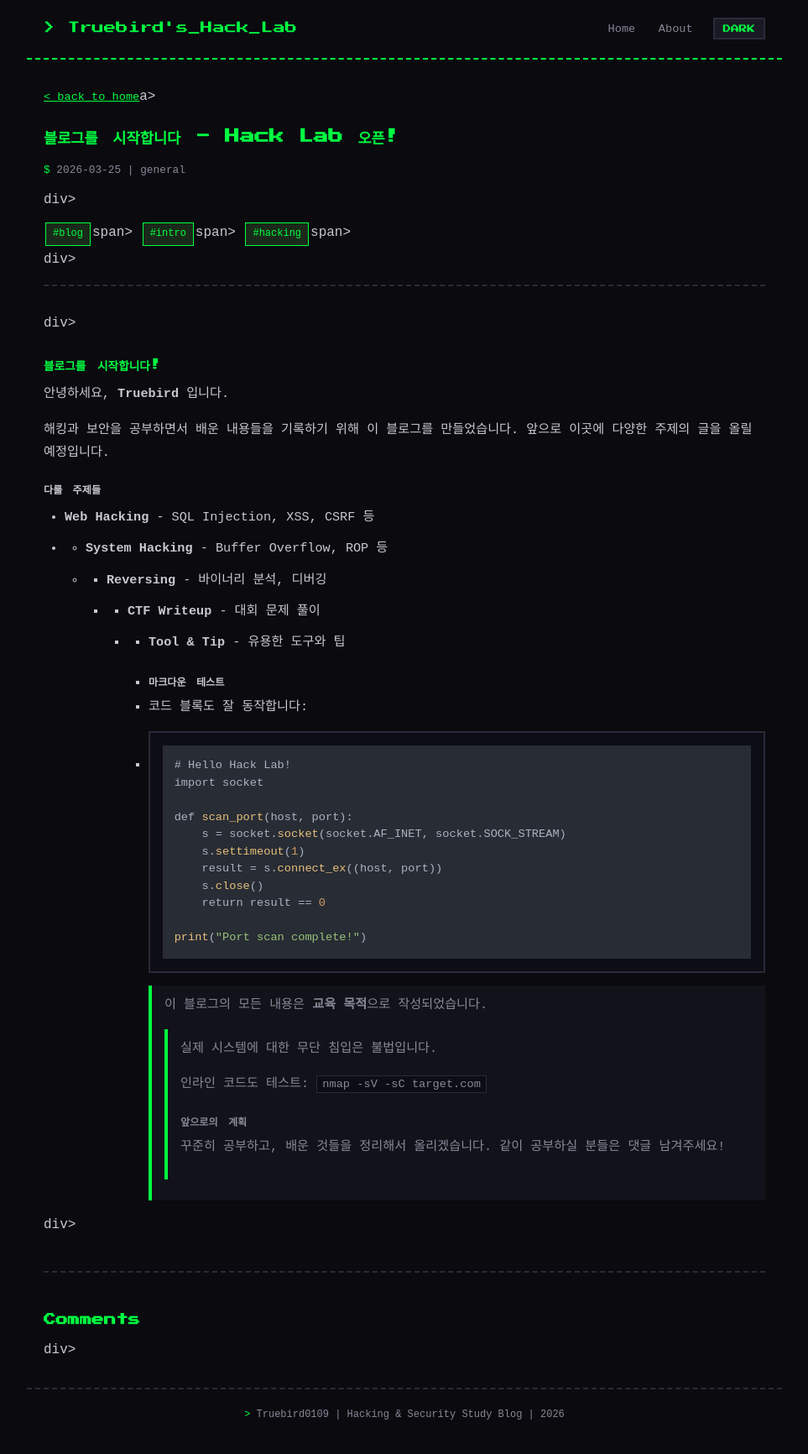
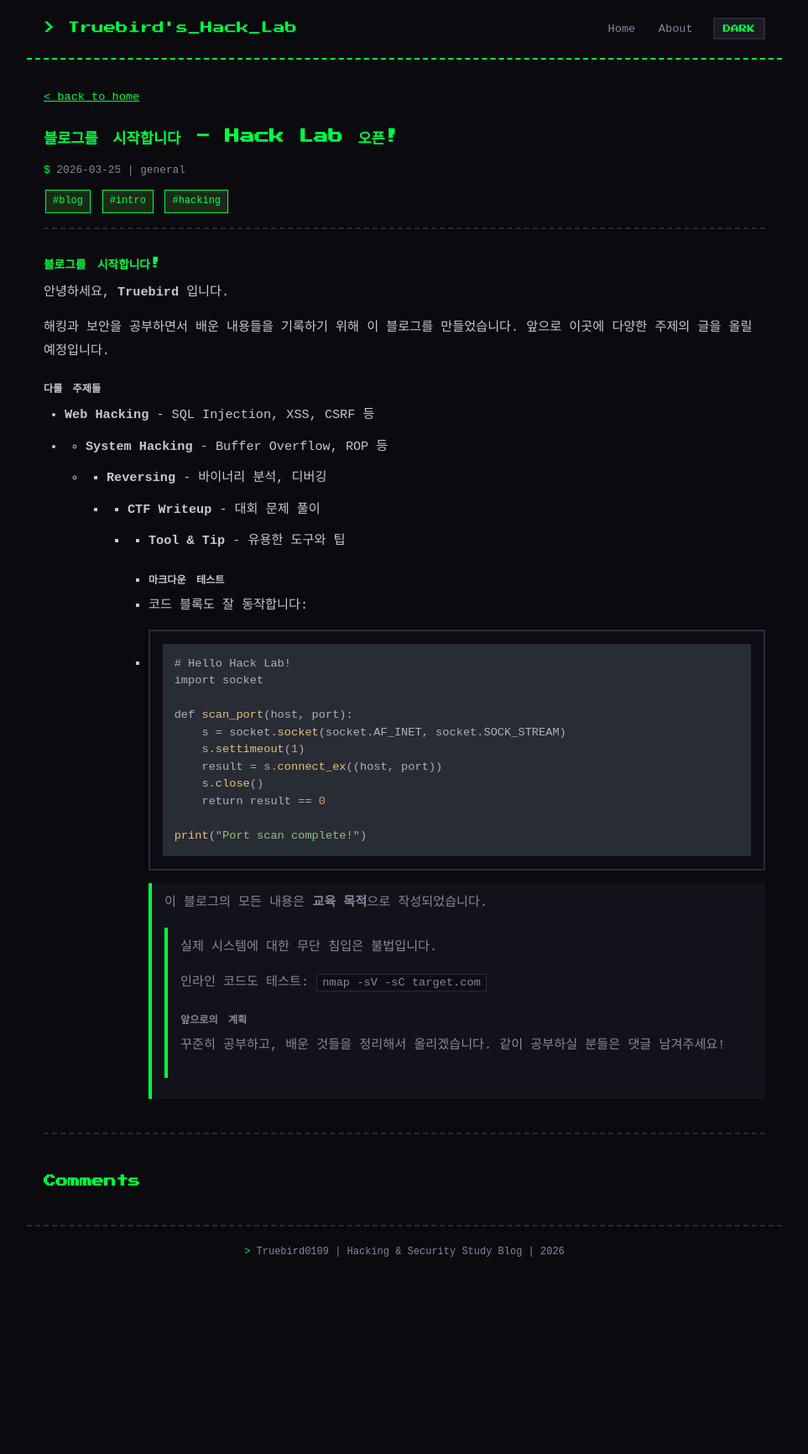
Before and after one commit to Truebird0109/Truebird0109.github.io, a Jekyll site: the page built from _posts/2026-03-25-welcome-to-hack-lab.md, in a window 1280 px wide. Shown: the whole page at 84% size, without its empty margins (158-1121 px from the left). Built offline with Jekyll 4.4.1, drawn with Linux system fonts in a browser that asks for light colours; nearby versions of some CDN libraries; some web fonts are replaced; comment, search, counter and statistics services are not loaded; after the commit the page ends 1538 px from its top, so only the background shows below that.

Commit message:
Fix HTML structure and clean up post layout

```diff
--- a/_layouts/post.html
+++ b/_layouts/post.html
@@ -1,24 +1,24 @@
 ---
 layout: default
 ---
-<a href="/" class="back-link">back to home</a>a>
+<a href="/" class="back-link">back to home</a>
 
 <article>
   <div class="post-header">
     <h1>{{ page.title }}</h1>
-        <div class="post-meta">{{ page.date | date: "%Y-%m-%d" }}{% if page.categories %} | {{ page.categories | join: ", " }}{% endif %}</div>div>
+    <div class="post-meta">{{ page.date | date: "%Y-%m-%d" }}{% if page.categories %} | {{ page.categories | join: ", " }}{% endif %}</div>
     {% if page.tags %}
     <div class="post-tags">
       {% for tag in page.tags %}
-              <span class="tag">#{{ tag }}</span>span>
+      <span class="tag">#{{ tag }}</span>
       {% endfor %}
-        </div>div>
+    </div>
     {% endif %}
-    </div>div>
+  </div>
 
   <div class="post-content">
     {{ content }}
-  </div>div>
+  </div>
 </article>
 
 {% if page.comments %}
@@ -39,6 +39,5 @@ layout: default
     crossorigin="anonymous"
     async>
   </script>
-</div>div>
-{% endif %}</h2></h1>
-</article>
+</div>
+{% endif %}
```
Lines whose indentation alone changed are shown as unchanged.
